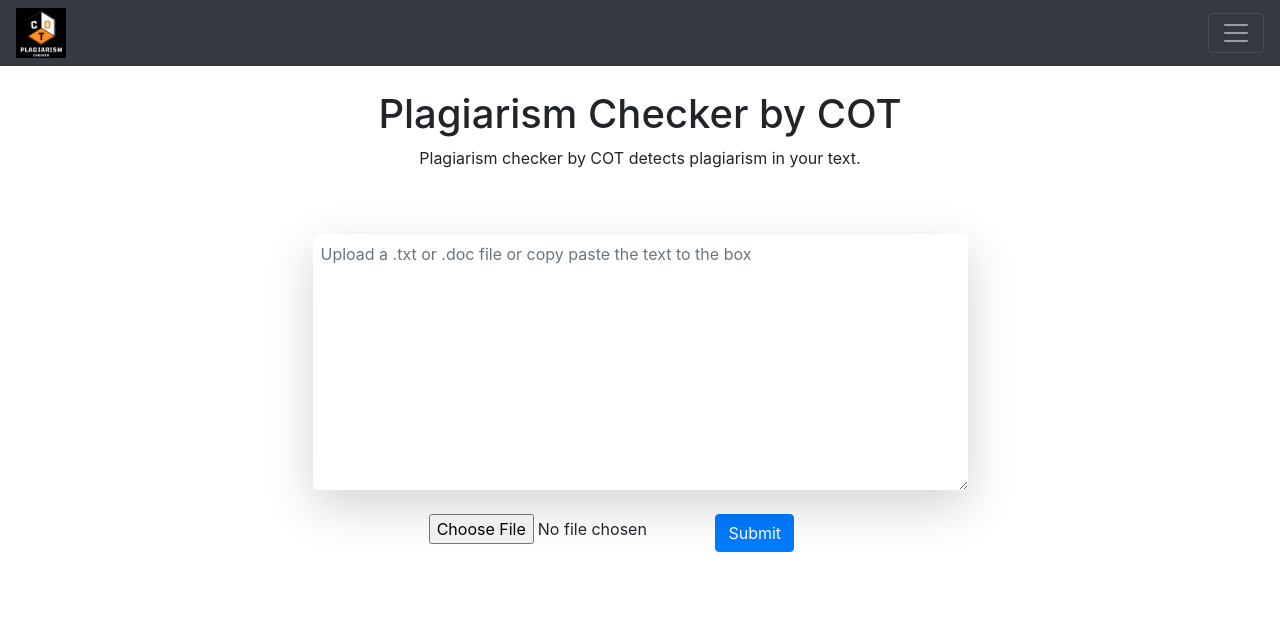
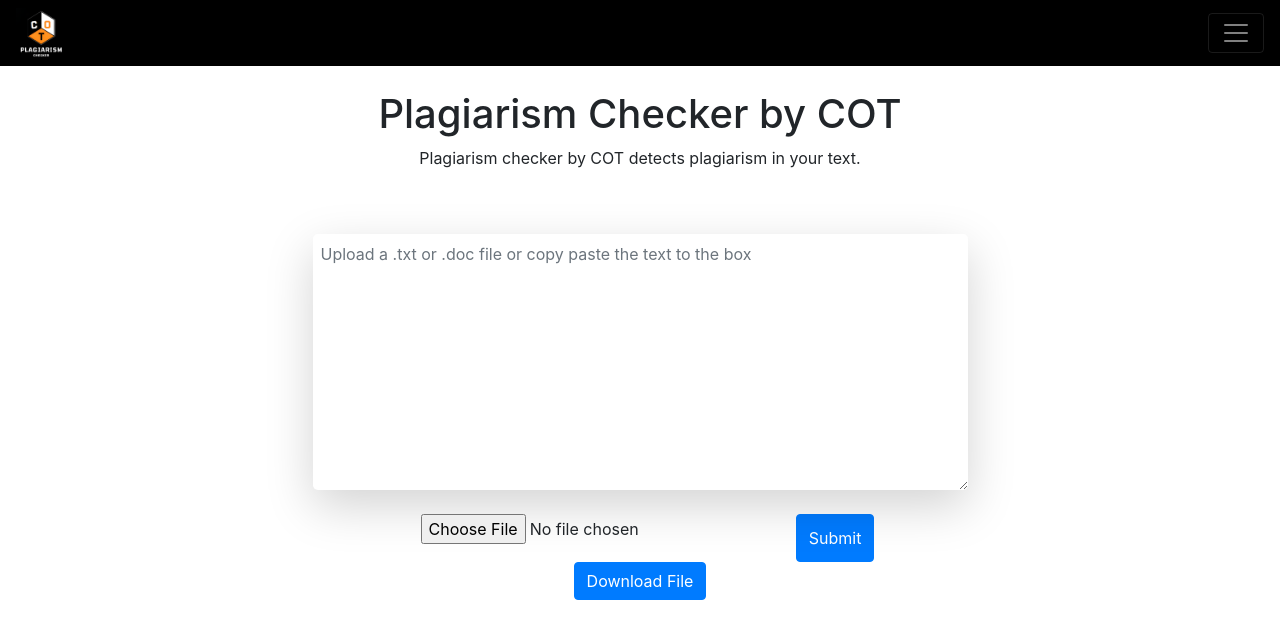
Before and after one commit to chaitraboggaram/COT, a Flask app: template templates/home.html in a window 1280 px wide. Shown: the top 639 px of the page. Run offline with Flask 2, Linux system fonts and the light colour scheme; the template is opened without the code that fills it: most values are stand-ins (such as "Sample title", 1, 10 or a date in 2020); some libraries are stand-ins or nearby versions.

Commit message:
Trying to download the uploaded file

```diff
--- a/app.py
+++ b/app.py
@@ -1,11 +1,21 @@
-from flask import Flask, request, render_template
+from flask import Flask, request, render_template, send_file, send_from_directory
 import difflib
+import os
 
 app = Flask(__name__)
+
+UPLOAD_FOLDER = os.path.join(os.getcwd(), 'uploads')
+DOWNLOAD_FOLDER = os.path.join(os.path.expanduser("~"), 'Downloads')
+
+# Ensure the upload and download folders exist
+os.makedirs(UPLOAD_FOLDER, exist_ok=True)
+os.makedirs(DOWNLOAD_FOLDER, exist_ok=True)
+
 
 @app.route('/')
 def index():
     return render_template('home.html')
+
 
 @app.route('/check', methods=['POST'])
 def check():
@@ -23,5 +33,20 @@
         results = 'This text is not plagiarized'
     return render_template('home.html', results=results)
 
+
+@app.route('/upload', methods=['POST'])
+def upload():
+    file = request.files['file']
+    filename = file.filename
+    file.save(os.path.join(UPLOAD_FOLDER, filename))
+    return render_template('download.html', filename=filename)
+
+@app.route('/download/<filename>')
+def download(filename):
+    filepath = os.path.join(DOWNLOAD_FOLDER, filename)
+    return send_file(filepath, as_attachment=True)
+
+
+
 if __name__ == '__main__':
     app.run(debug=True)
--- a/static/style.css
+++ b/static/style.css
@@ -37,6 +37,10 @@
     /* width: 100%; */
 }
 
+.bg-dark {
+  background-color: #000000!important;
+}
+
 nav ul {
     list-style-type: none;
     margin: 0;
--- a/templates/home.html
+++ b/templates/home.html
@@ -55,6 +55,26 @@
                         </div>
 
                         <div class="row mb-4"></div>
+                        <form action="{{ url_for('upload') }}" method="post" enctype="multipart/form-data">
+                            <div class="row justify-content-center">
+                                <div class="row justify-content-center">
+                            <!-- <div class="form-group"> -->
+                                    <div class="col-md-8">
+                                        <input type="file" class="form-control-file" id="file" name="file">
+                                    </div>
+                                    <button type="submit" value="Upload" class="btn btn-primary">Submit</button>
+                                    <input type="hidden" name="filename" value="{{ filename }}">
+                                    {% if download_link %}
+                                    <br><br>
+                                    <a href="{{ download_link }}" class="btn btn-primary">Download File</a>
+                                    {% endif %}
+                                </div>
+                            </div>
+
+                        </form>
+
+
+                        <!-- <div class="row mb-4"></div>
                         <form method="post" enctype="multipart/form-data">
                             <div class="row justify-content-center">
                                 <div class="row justify-content-center">
@@ -66,7 +86,7 @@
                                     </div>
                                 </div>
                             </div>
-                        </form>
+                        </form> -->
                     </div>
                 </div>
             </div>
```
